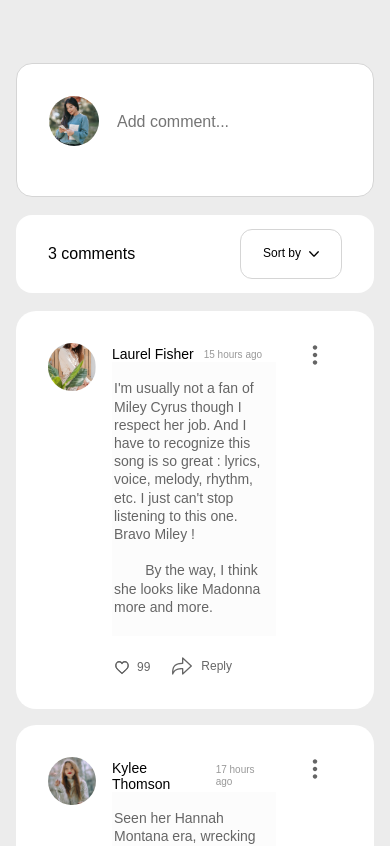
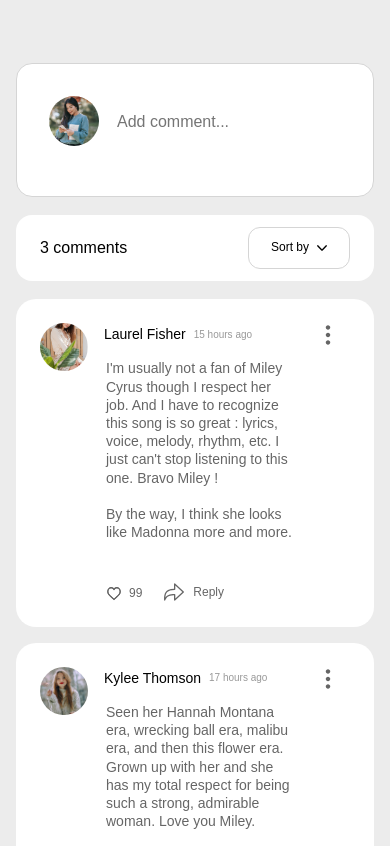
Before and after one commit to CinekH/invo-comments, a React (Vite) app: page / in a window 390 px wide. Shown: the top 846 px of the page. Built offline with nearby package versions, Linux system fonts and the light colour scheme; a web font is replaced by a local one.

Commit message:
finished

```diff
--- a/src/modules/HomeModule/components/HomePageComponents/AddComment/AddComment.scss
+++ b/src/modules/HomeModule/components/HomePageComponents/AddComment/AddComment.scss
@@ -10,6 +10,10 @@
     gap: 16px;
     cursor: text;
     position: relative;
+
+    @media screen and (max-width: 1024) {
+        padding: 24px;
+    }
 
     &:hover,
     &:focus-within,
--- a/src/modules/HomeModule/components/HomePageComponents/AddComment/AddComment.tsx
+++ b/src/modules/HomeModule/components/HomePageComponents/AddComment/AddComment.tsx
@@ -46,9 +46,9 @@ export const AddComment: React.FC<IAddComment> = ({ replyTo, setReplyTo, referen
             <img src={user1} className='add-comment__image' />
             <p className="add-comment__reply">{replyTo.replyToName !== null ? <><span className='text-tiny add-comment__reply-text'>Reply to <span className='text-small'>{replyTo.replyToName}</span></span></> : ''}</p>
             <form className='add-comment__form' action="#" onSubmit={handleSubmit}>
-                <textarea ref={reference} className='add-comment__textarea' placeholder='Add comment...' onChange={handleChange} value={commentText}>
+                <textarea aria-label="type your comment herer" ref={reference} className='add-comment__textarea' placeholder='Add comment...' onChange={handleChange} value={commentText}>
                 </textarea>
-                {commentText.length > 1 ? <button type='submit' className='add-comment__submit'>Submit</button> : null}
+                {commentText.length > 1 ? <button aria-label="submit new comment" type='submit' className='add-comment__submit'>Submit</button> : null}
             </form>
         </div>
     )
--- a/src/modules/HomeModule/components/HomePageComponents/Comments/Comment/Comment.scss
+++ b/src/modules/HomeModule/components/HomePageComponents/Comments/Comment/Comment.scss
@@ -6,7 +6,7 @@
         background: $colorWhite;
         grid-template-columns: min-content 1fr min-content;
         grid-template-rows: min-content min-content;
-        padding: 32px;
+        padding: 24px;
         gap: 16px;
         border-radius: $roundingBig;
     }
@@ -52,12 +52,13 @@
     & &__header {
         display: flex;
         align-items: center;
-        gap: 10px;
+        gap: 8px;
         padding-top: 3px;
     }
 
     & &__name {
         margin: 0;
+        width: max-content;
     }
 
     & &__date {
@@ -74,6 +75,7 @@
         padding-top: 17px;
         border: none;
         resize: none;
+        background: transparent;
 
         &:hover,
         &:focus,
@@ -83,7 +85,7 @@
     }
 
     & &__menu {
-        padding: 0 15px;
+        padding: 0 10px;
         position: relative;
 
         svg {
--- a/src/modules/HomeModule/components/HomePageComponents/Comments/Comments.tsx
+++ b/src/modules/HomeModule/components/HomePageComponents/Comments/Comments.tsx
@@ -8,6 +8,7 @@ interface IComments {
   sorting: string,
   reference: any,
   setReplyTo: React.Dispatch<React.SetStateAction<IReplyTo>>,
+  windowSize: number
 }
 
 interface IReplyTo {
@@ -15,7 +16,7 @@ interface IReplyTo {
   replyToId: number | null
 }
 
-export const Comments: React.FC<IComments> = ({ sorting, reference, setReplyTo }) => {
+export const Comments: React.FC<IComments> = ({ sorting, reference, setReplyTo, windowSize }) => {
   const comments = useSelector((state: TRootState) => selectCommentsByParent(state, null)).sort((a, b) => {
     if (sorting === 'date') {
       return new Date(b.date).getTime() - new Date(a.date).getTime();
@@ -38,6 +39,7 @@ export const Comments: React.FC<IComments> = ({ sorting, reference, setReplyTo }
           parentId={comment.parentId}
           reference={reference}
           setReplyTo={setReplyTo}
+          windowSize={windowSize}
         />
       ))}
     </div>
--- a/src/modules/HomeModule/components/HomePageComponents/Header/Header.scss
+++ b/src/modules/HomeModule/components/HomePageComponents/Header/Header.scss
@@ -7,6 +7,11 @@
     background: $colorWhite;
     border-radius: $roundingRegular;
     position: relative;
+    align-items: center;
+
+    @media screen and (max-width: 1024px) {
+        padding: 8px 24px;
+    }
 
     & &__sort {
         background: transparent;
@@ -16,6 +21,12 @@
         display: flex;
         align-items: center;
         gap: 8px;
+
+        @media screen and (max-width: 1024px) {
+            padding: 0px 22px;
+            height: 42px;
+        }
+
     }
 
     & &__dropdown {
--- a/src/modules/HomeModule/components/HomePageComponents/Header/Header.tsx
+++ b/src/modules/HomeModule/components/HomePageComponents/Header/Header.tsx
@@ -23,13 +23,13 @@ export const Header: React.FC<IHeader> = ({ setSorting }) => {
     return (
         <div className='header'>
             <p className='header__amount'>{comments.length === 1 ? `${comments.length} comment` : `${comments.length} comments`}</p>
-            <button className='text-small header__sort' aria-expanded={menuExpanded} onClick={() => setMenuExpanded(prev => !prev)}>
+            <button className='text-small header__sort' aria-expanded={menuExpanded} onClick={() => setMenuExpanded(prev => !prev)} aria-label="select sorting method">
                 <span>Sort by</span>
                 <Arrow className={menuExpanded ? 'header__icon rotated' : 'header__icon'} />
             </button>
             <div className='header__dropdown' aria-hidden={!menuExpanded}>
-                <button className='text-small header__dropdown-button' onClick={() => handleClick('likes')}>Best comments</button>
-                <button className='text-small header__dropdown-button' onClick={() => handleClick('date')}>From the latest</button>
+                <button className='text-small header__dropdown-button' onClick={() => handleClick('likes')} aria-label="sort by most likes">Best comments</button>
+                <button className='text-small header__dropdown-button' onClick={() => handleClick('date')} aria-label="sort by newest">From the latest</button>
             </div>
         </div>
     )
--- a/src/modules/HomeModule/pages/HomePage/HomePage.tsx
+++ b/src/modules/HomeModule/pages/HomePage/HomePage.tsx
@@ -1,4 +1,4 @@
-import React, { useState, useRef } from "react";
+import React, { useState, useRef, useEffect } from "react";
 import { Header } from "../../components/HomePageComponents/Header/Header";
 import { Comments } from "../../components/HomePageComponents/Comments/Comments"
 import { AddComment } from "../../components/HomePageComponents/AddComment/AddComment";
@@ -14,12 +14,21 @@ export const HomePage: React.FC = () => {
   const [sorting, setSorting] = useState<string>('date');
   const [replyTo, setReplyTo] = useState<IReplyTo>({ replyToName: null, replyToId: null })
   const textareaRef = useRef<any>(null);
+  const [windowSize, setWindowSize] = useState<number>(0);
+
+  const handleResize = () => {
+    setWindowSize(window.innerWidth);
+  }
+
+  useEffect(() => {
+    window.addEventListener('resize', handleResize)
+  }, [])
 
   return (
     <div className="container">
-      <AddComment replyTo={replyTo} setReplyTo={setReplyTo} reference={textareaRef}/>
+      <AddComment replyTo={replyTo} setReplyTo={setReplyTo} reference={textareaRef} />
       <Header setSorting={setSorting} />
-      <Comments sorting={sorting} reference={textareaRef} setReplyTo={setReplyTo}/>
+      <Comments sorting={sorting} reference={textareaRef} setReplyTo={setReplyTo} windowSize={windowSize} />
     </div>
   );
 };
--- a/src/modules/HomeModule/stores/initialComments.ts
+++ b/src/modules/HomeModule/stores/initialComments.ts
@@ -23,7 +23,7 @@ export const initialComments = [
         date: new Date("2023-03-11T12:29:55").toString(),
         text: `I'm usually not a fan of Miley Cyrus though I respect her job. And I have to recognize this song is so great : lyrics, voice, melody, rhythm, etc. I just can't stop listening to this one. Bravo Miley !
 
-        By the way, I think she looks like Madonna more and more.`,
+By the way, I think she looks like Madonna more and more.`,
         likes: 99,
         liked: false,
         parentId: null
```
Also changed, not shown: src/modules/HomeModule/components/HomePageComponents/Comments/Comment/Comment.tsx (+9 -7 lines).
